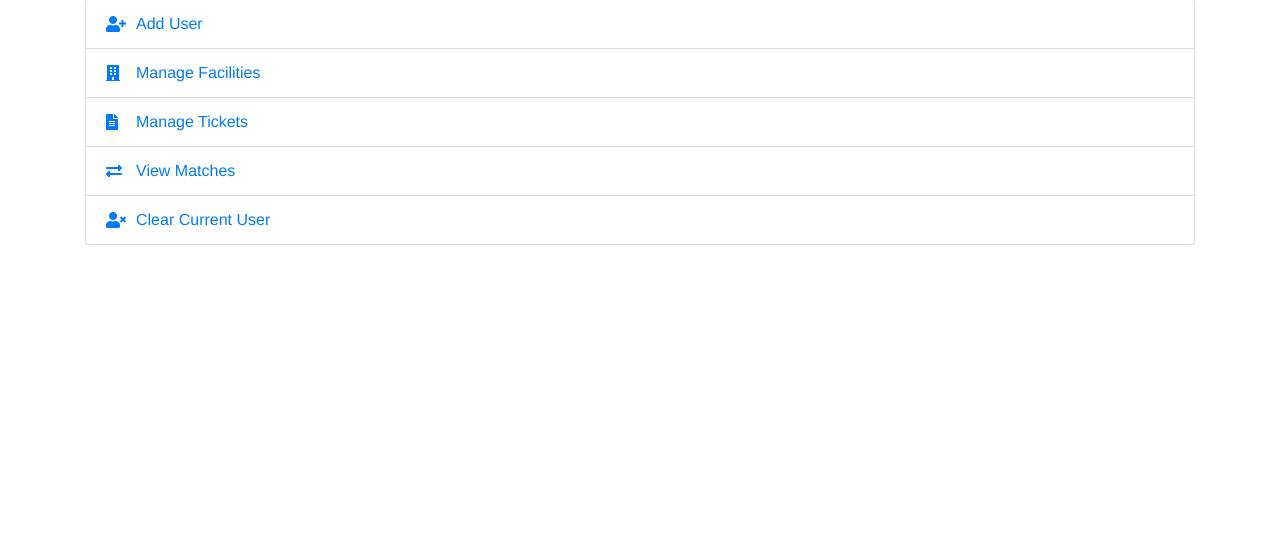
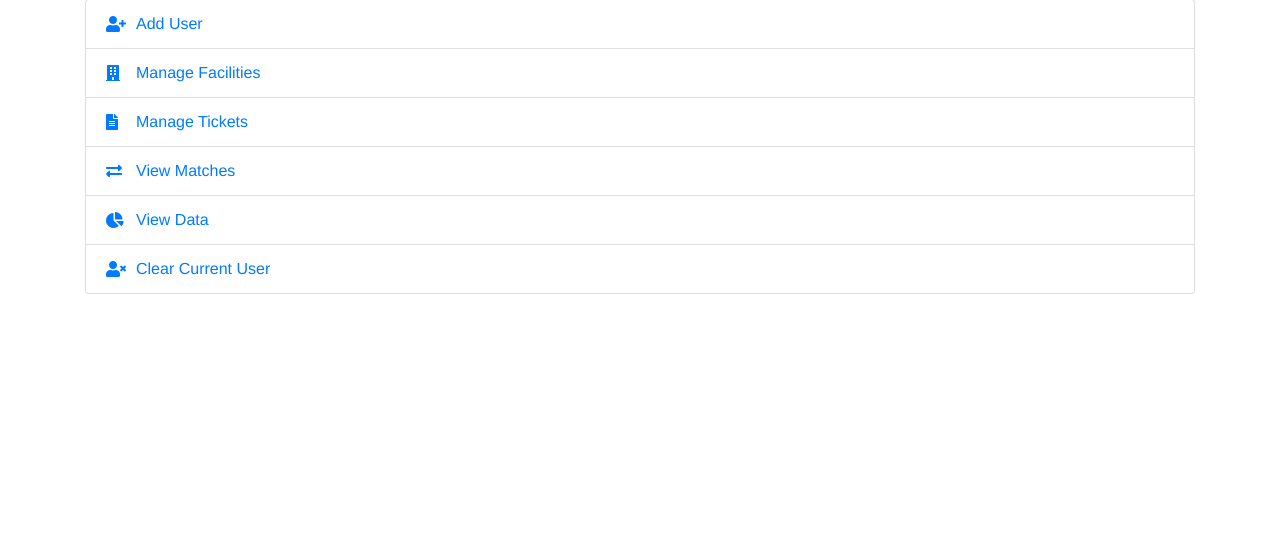
Before and after one commit to weirdaze/reunite, a PHP site: page /admintools.php in a window 1280 px wide. Shown: the part 171-705 px from the top of the page. Run offline with PHP 8.4, Linux system fonts and the light colour scheme; the visitor is signed in with stand-in values (Sample User, id 1); some libraries are stand-ins or nearby versions.

Commit message:
add link in admin tools to graphs

```diff
--- a/admintools.php
+++ b/admintools.php
@@ -30,6 +30,10 @@
 					<span class="menuIcon"><i class="fa fa-exchange-alt"></i></span>
 					<span class="menuText">View Matches</span>
 				</a>
+				<a class="list-group-item d-flex align-items-center" href="test_graph.php">
+					<span class="menuIcon"><i class="fa fa-chart-pie"></i></span>
+					<span class="menuText">View Data</span>
+				</a>
 				<?php
 					if(isset($_SESSION['uid'])){
 				?>
```
